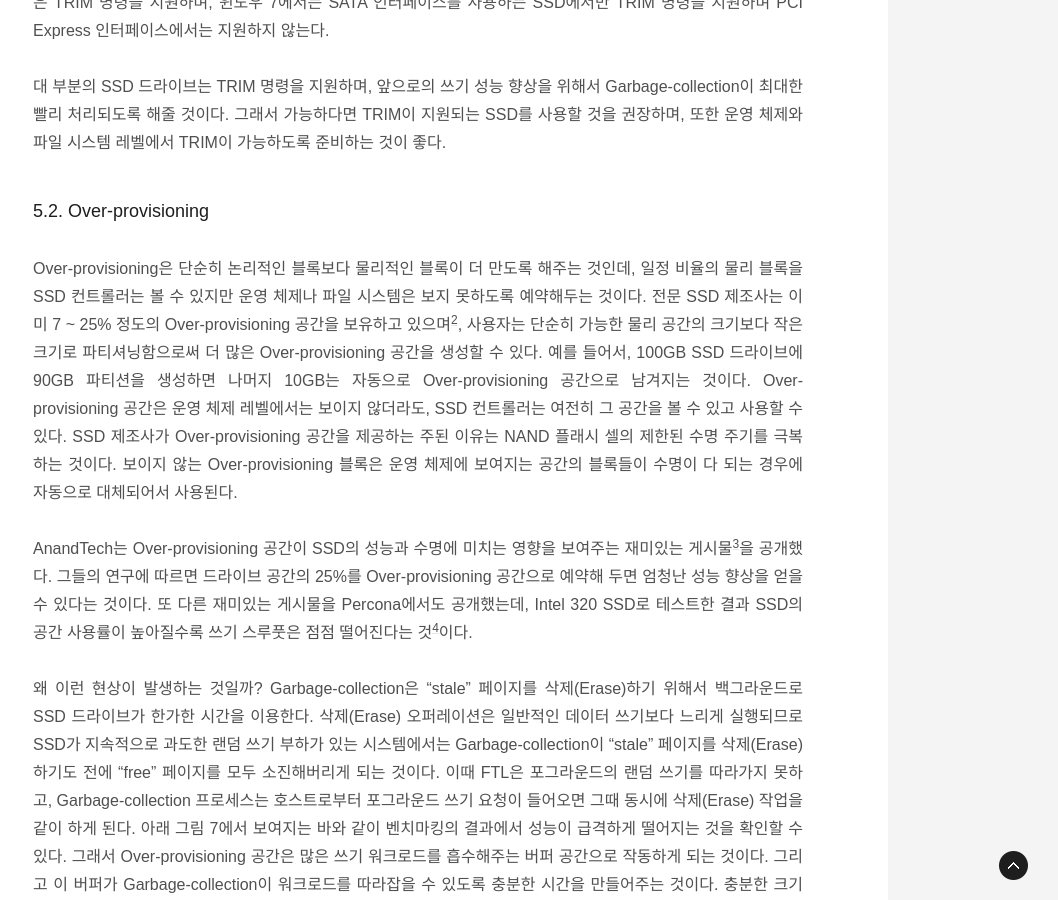
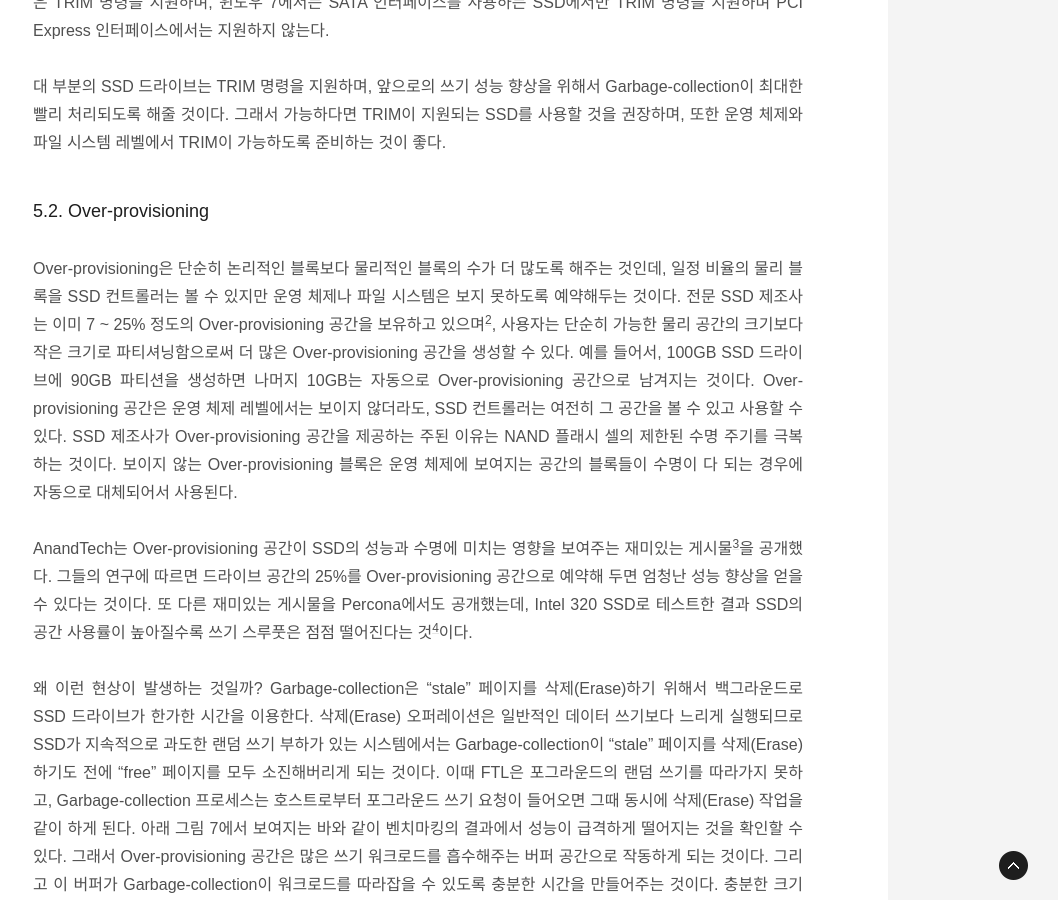
Before and after one commit to saltfactory/kakao.github.io, a Jekyll site: the page built from _posts/2016-07-16-coding-for-ssd-part-4.md, in a window 1280 px wide and 900 px high, scrolled down 2213 px. Shown: the whole window, without its empty margins (222-1280 px from the left). Built offline with Jekyll 4.4.1, drawn with Linux system fonts in a browser that asks for light colours; some web fonts are replaced; comment, search, counter and statistics services are not loaded.

Commit message:
Fix tiny typo

```diff
--- a/_posts/2016-07-16-coding-for-ssd-part-4.md
+++ b/_posts/2016-07-16-coding-for-ssd-part-4.md
@@ -52,7 +52,7 @@ Mac OS 10.6.8 그리고 HFS+ 파일 시스템은 TRIM 명령을 지원하며,
 
 ### 5.2. Over-provisioning
 
-Over-provisioning은 단순히 논리적인 블록보다 물리적인 블록이 더 만도록 해주는 것인데,
+Over-provisioning은 단순히 논리적인 블록보다 물리적인 블록의 수가 더 많도록 해주는 것인데,
 일정 비율의 물리 블록을 SSD 컨트롤러는 볼 수 있지만 운영 체제나 파일 시스템은 보지 못하도록 예약해두는 것이다.
 전문 SSD 제조사는 이미 7 ~ 25% 정도의 Over-provisioning 공간을 보유하고 있으며[^13],
 사용자는 단순히 가능한 물리 공간의 크기보다 작은 크기로 파티셔닝함으로써 더 많은 Over-provisioning 공간을 생성할 수 있다.
```
